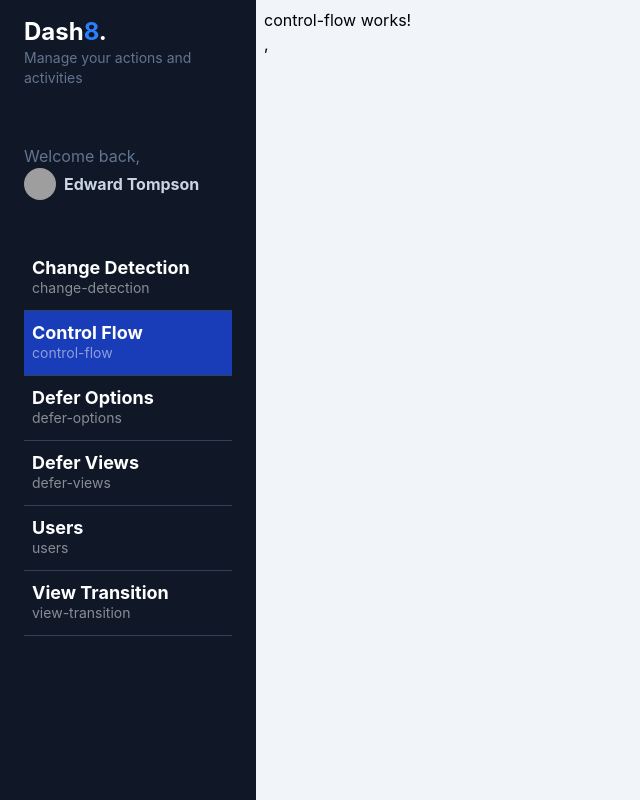
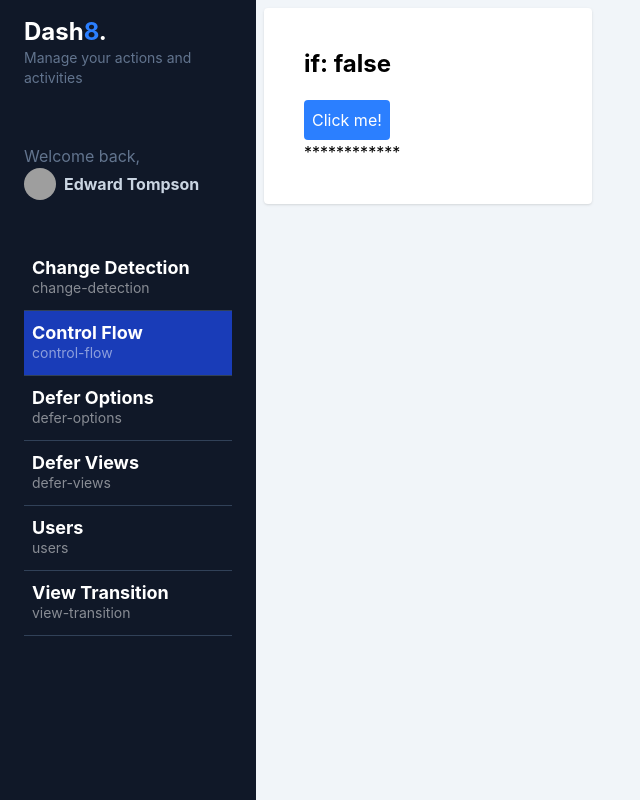
Before and after one commit to cristiancajiaos/10-my-dashboard, an Angular app: page /dashboard/control-flow in a window 1280 px wide. Shown: the whole page, without its empty margins (0-640 px from the left). Built offline with nearby package versions, Linux system fonts and the light colour scheme; grey boxes are pictures that could not be loaded.

Commit message:
Añadido ejemplo simple de @if/@else

```diff
--- a/src/app/dashboard/pages/control-flow/control-flow.html
+++ b/src/app/dashboard/pages/control-flow/control-flow.html
@@ -1 +1,17 @@
-<p>control-flow works!</p>,
+<section class="control-flow">
+  <div class="grid sm:grid-cols-1 md:grid-cols-2 lg:grid-cols-3 gap-3">
+    <div class="bg-white rounded shadow p-10">
+      <h2 class="text-2xl font-bold mb-5">if: {{showContent()}}</h2>
+
+      <button class="p-2 bg-blue-500 hover:bg-blue-700 rounded text-white" (click)="toggleContent()">
+        Click me!
+      </button>
+
+      @if(showContent()) {
+        <p>Hola, mundo!</p>
+      } @else {
+        <p>************</p>
+      }
+    </div>
+  </div>
+</section>
--- a/src/app/dashboard/pages/control-flow/control-flow.ts
+++ b/src/app/dashboard/pages/control-flow/control-flow.ts
@@ -1,4 +1,4 @@
-import { ChangeDetectionStrategy, Component } from '@angular/core';
+import { ChangeDetectionStrategy, Component, signal } from '@angular/core';
 
 @Component({
   selector: 'app-control-flow',
@@ -11,4 +11,11 @@
   `,
   changeDetection: ChangeDetectionStrategy.Eager,
 })
-export default class ControlFlow {}
+export default class ControlFlow {
+
+  public showContent = signal(false);
+
+  public toggleContent() {
+    this.showContent.update(value => !value);
+  }
+}
```
